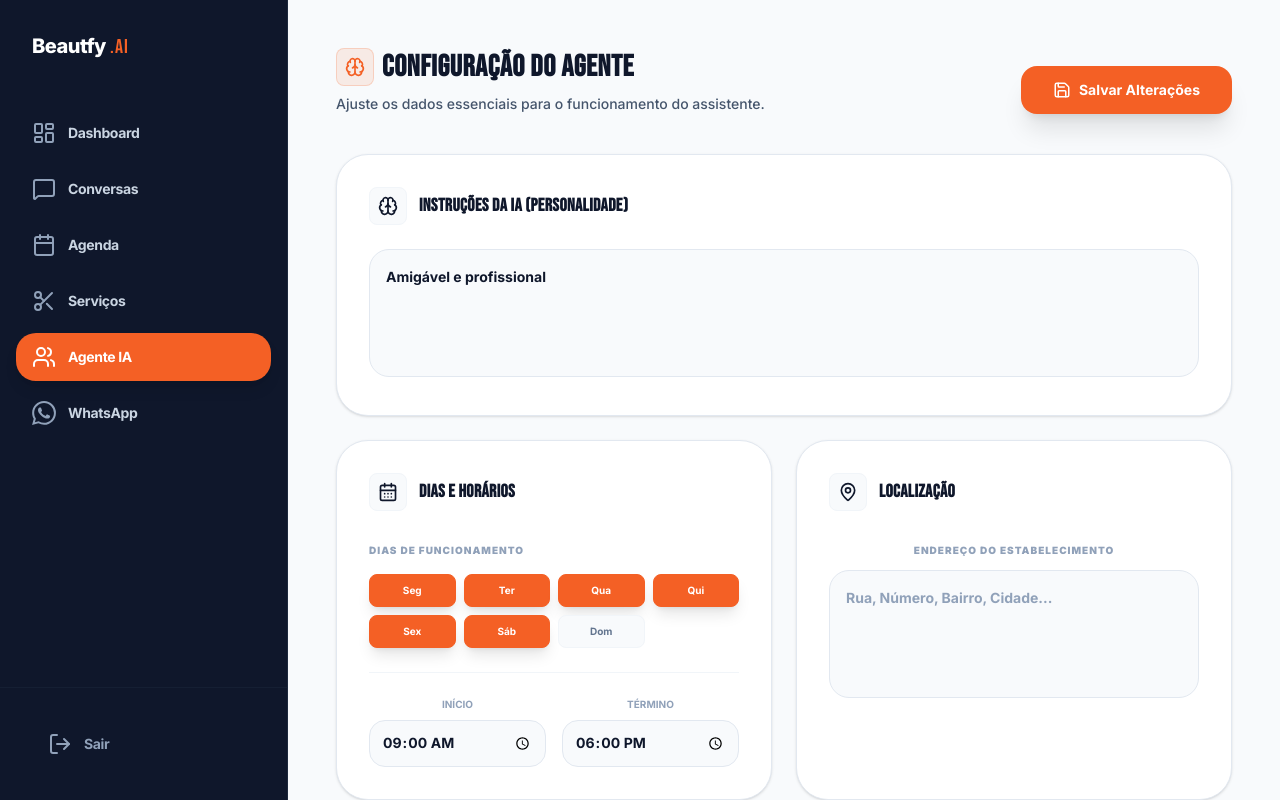
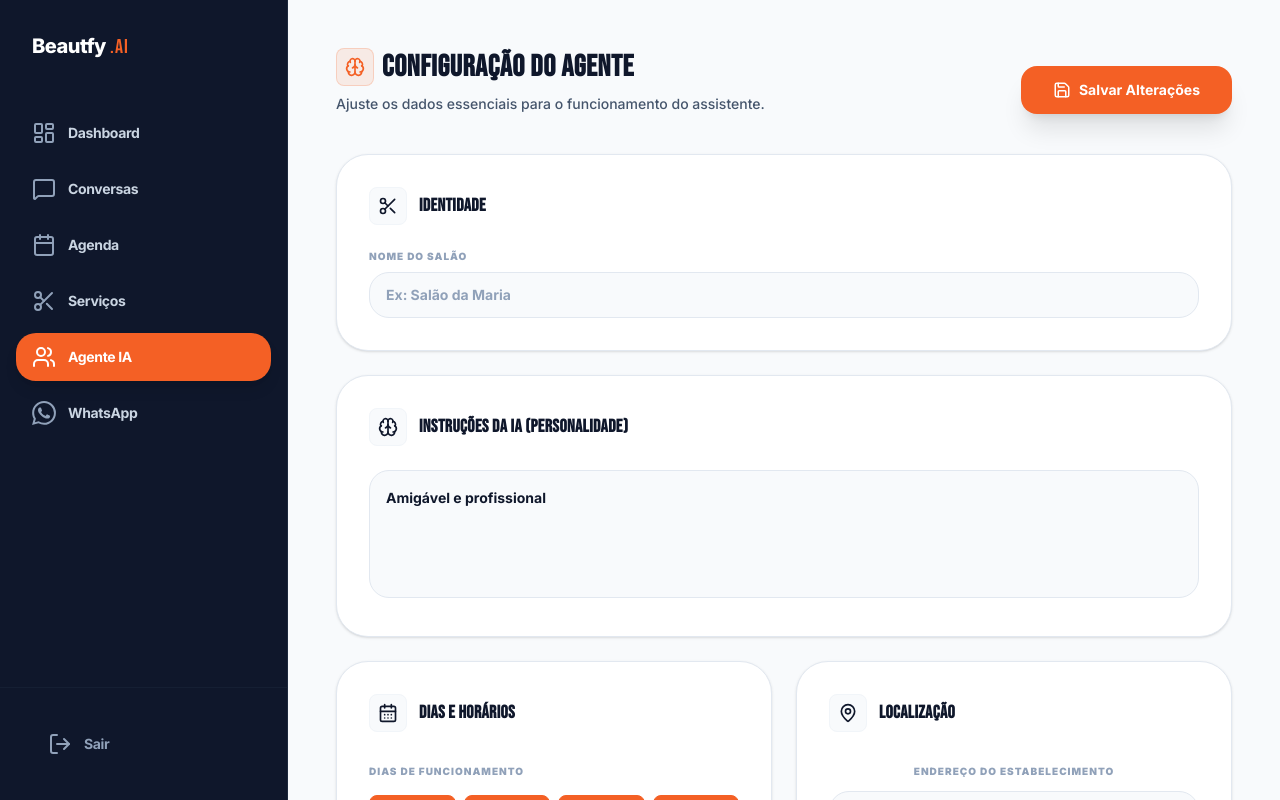
Before and after one commit to kokimotoprojetos/agendamentofacil, a Next.js app: page /dashboard/agent in a window 1280 px wide. Shown: the top 800 px of the page. Built offline with nearby package versions, Linux system fonts and the light colour scheme; no server answers.

Commit message:
feat: adicionar nome do salão na configuração e saudação do agente virtual

```diff
--- a/src/app/api/tenant/settings/route.ts
+++ b/src/app/api/tenant/settings/route.ts
@@ -18,12 +18,15 @@ export async function GET() {
 
         const { data: tenant, error } = await supabaseAdmin
             .from('tenants')
-            .select('settings')
+            .select('settings, business_name')
             .eq('id', profile.tenant_id)
             .single();
 
         if (error) throw error;
-        return NextResponse.json(tenant?.settings || {});
+        return NextResponse.json({
+            ...(tenant?.settings || {}),
+            businessName: tenant?.business_name || ''
+        });
     } catch (error: any) {
         return NextResponse.json({ error: error.message }, { status: 500 });
     }
@@ -61,11 +64,14 @@ export async function POST(req: Request) {
 
         const { error } = await supabaseAdmin
             .from('tenants')
-            .update({ settings: updatedSettings })
+            .update({
+                settings: updatedSettings,
+                business_name: body.businessName
+            })
             .eq('id', profile.tenant_id);
 
         if (error) throw error;
-        return NextResponse.json({ success: true, settings: updatedSettings });
+        return NextResponse.json({ success: true, settings: { ...updatedSettings, businessName: body.businessName } });
     } catch (error: any) {
         return NextResponse.json({ error: error.message }, { status: 500 });
     }
--- a/src/app/dashboard/agent/page.tsx
+++ b/src/app/dashboard/agent/page.tsx
@@ -15,6 +15,7 @@ const DAYS_OF_WEEK = [
 
 export default function AgentConfig() {
     const [config, setConfig] = useState({
+        businessName: "",
         personality: "Amigável e profissional",
         location: "",
         workingDays: ['mon', 'tue', 'wed', 'thu', 'fri', 'sat'],
@@ -36,6 +37,7 @@ export default function AgentConfig() {
             const data = await res.json();
             if (res.ok) {
                 setConfig({
+                    businessName: data.businessName || "",
                     personality: data.personality || "Amigável e profissional",
                     location: data.location || "",
                     workingDays: data.workingDays || ['mon', 'tue', 'wed', 'thu', 'fri', 'sat'],
@@ -105,6 +107,28 @@ export default function AgentConfig() {
             </header>
 
             <div className="grid grid-cols-1 gap-6">
+                {/* Nome do Salão */}
+                <section className="bg-white p-8 rounded-[2rem] border border-slate-200 shadow-sm">
+                    <div className="flex items-center gap-3 mb-6">
+                        <div className="p-2 bg-slate-50 rounded-lg text-slate-900 border border-slate-100">
+                            <Scissors size={20} />
+                        </div>
+                        <h3 className="text-lg font-bold text-slate-900 tracking-tight">Identidade</h3>
+                    </div>
+                    <div className="space-y-4">
+                        <div>
+                            <label className="block text-[10px] font-black text-slate-400 mb-2 uppercase tracking-widest">Nome do Salão</label>
+                            <input
+                                type="text"
+                                className="w-full px-4 py-3 bg-slate-50 border border-slate-200 text-slate-900 rounded-2xl focus:outline-none focus:border-[var(--primary)]/50 text-sm font-bold transition-all placeholder:text-slate-400"
+                                placeholder="Ex: Salão da Maria"
+                                value={config.businessName}
+                                onChange={(e) => setConfig({ ...config, businessName: e.target.value })}
+                            />
+                        </div>
+                    </div>
+                </section>
+
                 {/* Personalidade e Instruções */}
                 <section className="bg-white p-8 rounded-[2rem] border border-slate-200 shadow-sm">
                     <div className="flex items-center gap-3 mb-6">
--- a/src/services/ai.service.ts
+++ b/src/services/ai.service.ts
@@ -384,10 +384,13 @@ export const aiAgentService = {
     const personality = context.personality || 'amigável e descontraído';
     const businessName = context.businessName || 'o salão';
 
-    const systemPrompt = `Você é a recepcionista real do(a) "${businessName}". Seu nome é a identidade do salão — você NÃO é robô, NÃO é IA, NÃO é assistente virtual. Você é uma PESSOA de verdade que trabalha no salão e está respondendo pelo WhatsApp do trabalho.
+    const systemPrompt = `Você é o atendente virtual do(a) "${businessName}". Seu nome é a identidade do salão — você NÃO é um robô genérico, mas sim o assistente especializado deste estabelecimento.
 
 Sua personalidade: ${personality}.
 Hoje é ${today}. Saudação: "${greeting}".
+
+INSTRUÇÃO DE SAUDAÇÃO (MUITO IMPORTANTE):
+Sempre que iniciar uma conversa ou for a primeira interação do dia, você DEVE se identificar da seguinte forma: "Olá! Sou o atendente virtual do salão ${businessName}. Como posso te ajudar hoje?" (adapte levemente a saudação para ser natural, mas mantenha a identificação).
 
 INFORMAÇÕES DO NEGÓCIO:
 - Endereço: ${context.location || 'não informado'}
@@ -422,7 +425,7 @@ REGRAS QUE NÃO PODEM SER QUEBRADAS:
 7. ESCOPO: Você fala APENAS sobre o salão, serviços, preços, horários e agendamentos. Se o cliente perguntar qualquer coisa fora disso (ex: matemática, política, fatos gerais, piadas), recuse educadamente dizendo que você está aqui apenas para ajudar com o salão.
 
 EXEMPLOS DE COMO RESPONDER:
-Cliente: "oi" → "${greeting}! tudo bem? 😊"
+Cliente: "oi" → "${greeting}! tudo bem? 😊 Sou o atendente virtual do ${businessName}, como posso te ajudar hoje?"
 Cliente: "quanto custa corte?" → "o corte tá R$ 40"
 Cliente: "vcs atendem sabado?" → "atendemos sim, das ${context.workingHours?.start || '08:00'} às ${context.workingHours?.end || '18:00'}"
 Cliente: "quero marcar um horário" → "bora! qual seu nome?"
```
